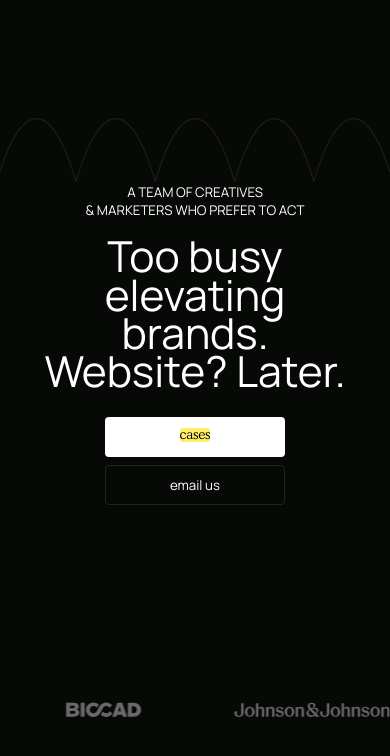
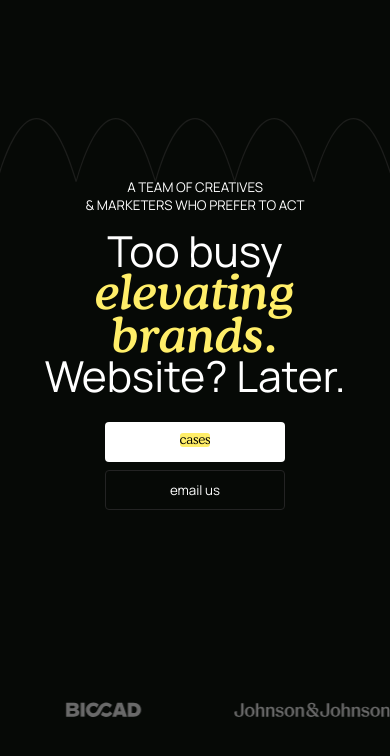
Before and after one commit to teokratia/yeswedoit-placeholder, a plain HTML site: page index.html in a window 390 px wide. Shown: the part 78-834 px from the top of the page. Drawn offline with Linux system fonts and the light colour scheme.

Commit message:
Update styles.css

```diff
--- a/assets/css/styles.css
+++ b/assets/css/styles.css
@@ -113,12 +113,12 @@ body {
     margin: 0; /* Убираем все стандартные отступы /#   margin-bottom: 46#px; */
 }
 
-.headline {
+/*.headline {
     font-size: 36pt;
     font-weight: 400;
     line-height: 0.9;
     font-weight: 400;
-    margin-bottom: 26px; /* Задаем свой нижний отступ */
+    margin-bottom: 26px;  Задаем свой нижний отступ
     margin-top: 18px;
     z-index: 500;
     padding: 12px 0;
@@ -126,14 +126,49 @@ body {
 
 @media (max-width: 768px) {
     .headline {
-        font-size: 32pt; /* Уменьшаем заголовок */
+        font-size: 32pt;  Уменьшаем заголовок
         padding: 0 40px;
     }
 
     .footer-svg {
-        max-height: 12vh; /* Уменьшаем футер еще больше */
+        max-height: 12vh; /* Уменьшаем футер еще больше
+    }
+}*/
+
+@font-face {
+    font-family: 'AdditionalFont';
+    src: url('/assets/fonts/additional-2.woff2') format('woff2');
+    font-weight: normal;
+    font-style: normal;
+}
+
+.headline {
+    font-size: 36pt;
+    font-weight: 400;
+    line-height: 0.9;
+    margin-bottom: 26px;
+    margin-top: 18px;
+    z-index: 500;
+    padding: 12px 0;
+}
+
+.headline .highlight {
+    font-family: 'AdditionalFont', sans-serif; /* Новый шрифт */
+    font-size: 40pt; /* Измененный размер */
+    color: #FFee69; /* Новый цвет */
+    /*font-weight: 600;  Более жирный, если нужно */
+}
+
+@media (max-width: 768px) {
+    .headline {
+        font-size: 32pt;
+        padding: 0 40px;
+    }
+    .headline .highlight {
+        font-size: 36pt; /* Уменьшаем в мобильной версии */
     }
 }
+
 
 /* Кнопки */
 .buttons {
```
